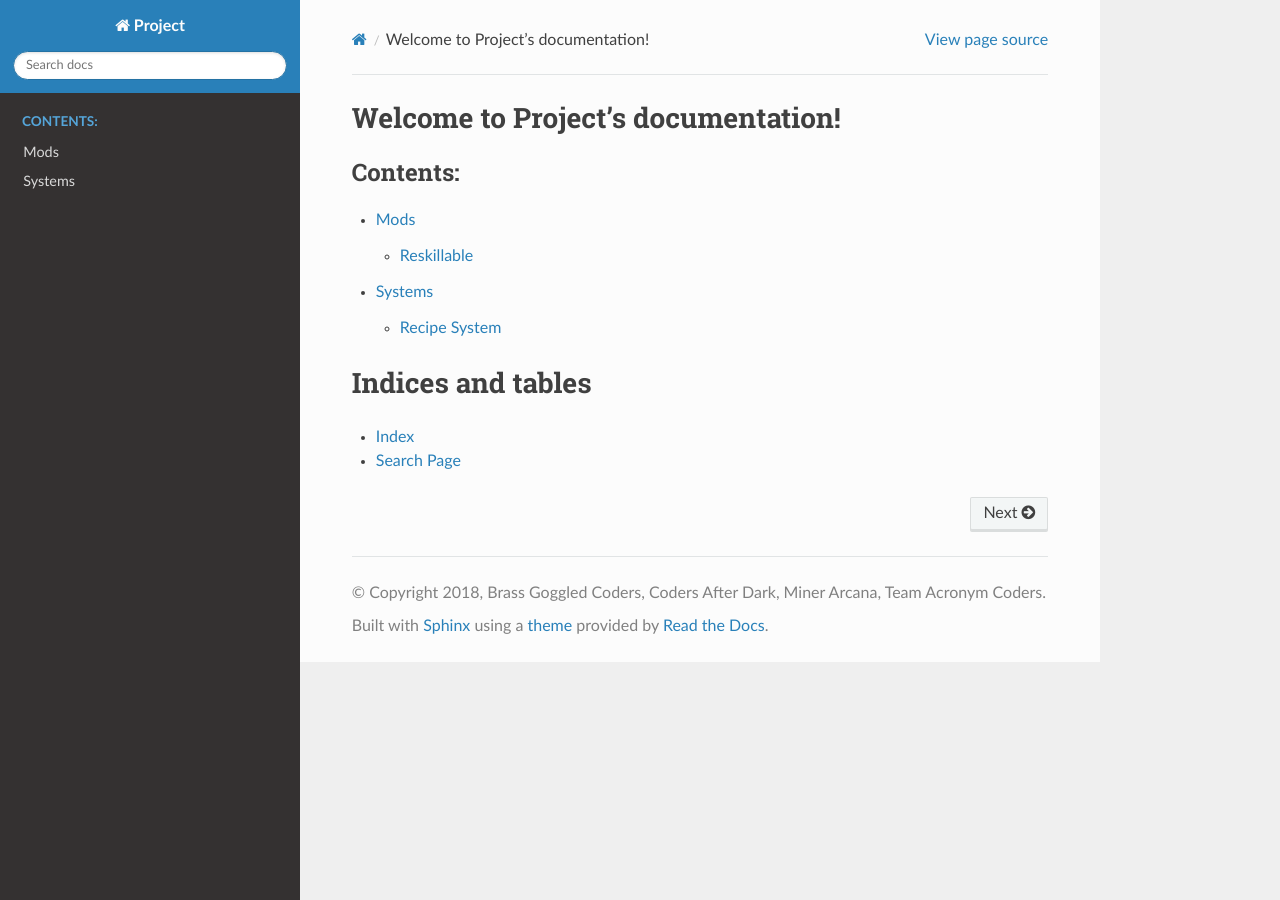
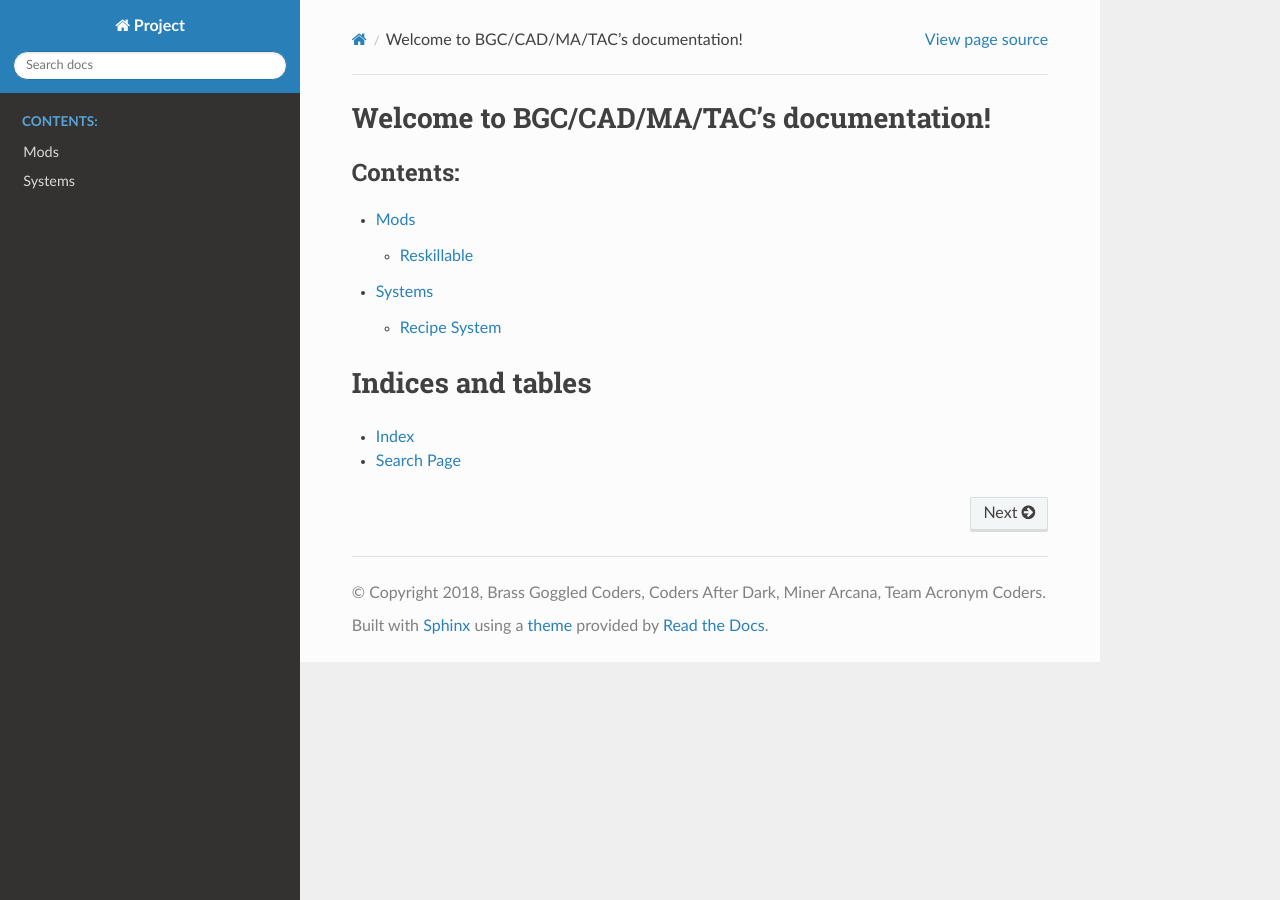
Before and after one commit to The-Acronym-Coders/Documentation, a Sphinx documentation site: the page built from docs/index.rst, in a window 1280 px wide. Built offline with Sphinx 7.4.7 and the Read the Docs theme 2.0.0, drawn with Linux system fonts in a browser that asks for light colours.

Commit message:
Team not Project docs

```diff
--- a/docs/index.rst
+++ b/docs/index.rst
@@ -1,5 +1,5 @@
-Welcome to Project's documentation!
-===================================
+Welcome to BGC/CAD/MA/TAC's documentation!
+==========================================
 
 .. toctree::
    :maxdepth: 2
@@ -8,9 +8,6 @@ Welcome to Project's documentation!
    /mods/index
    /systems/index
 
-
-
-
 Indices and tables
 ==================
 
```
